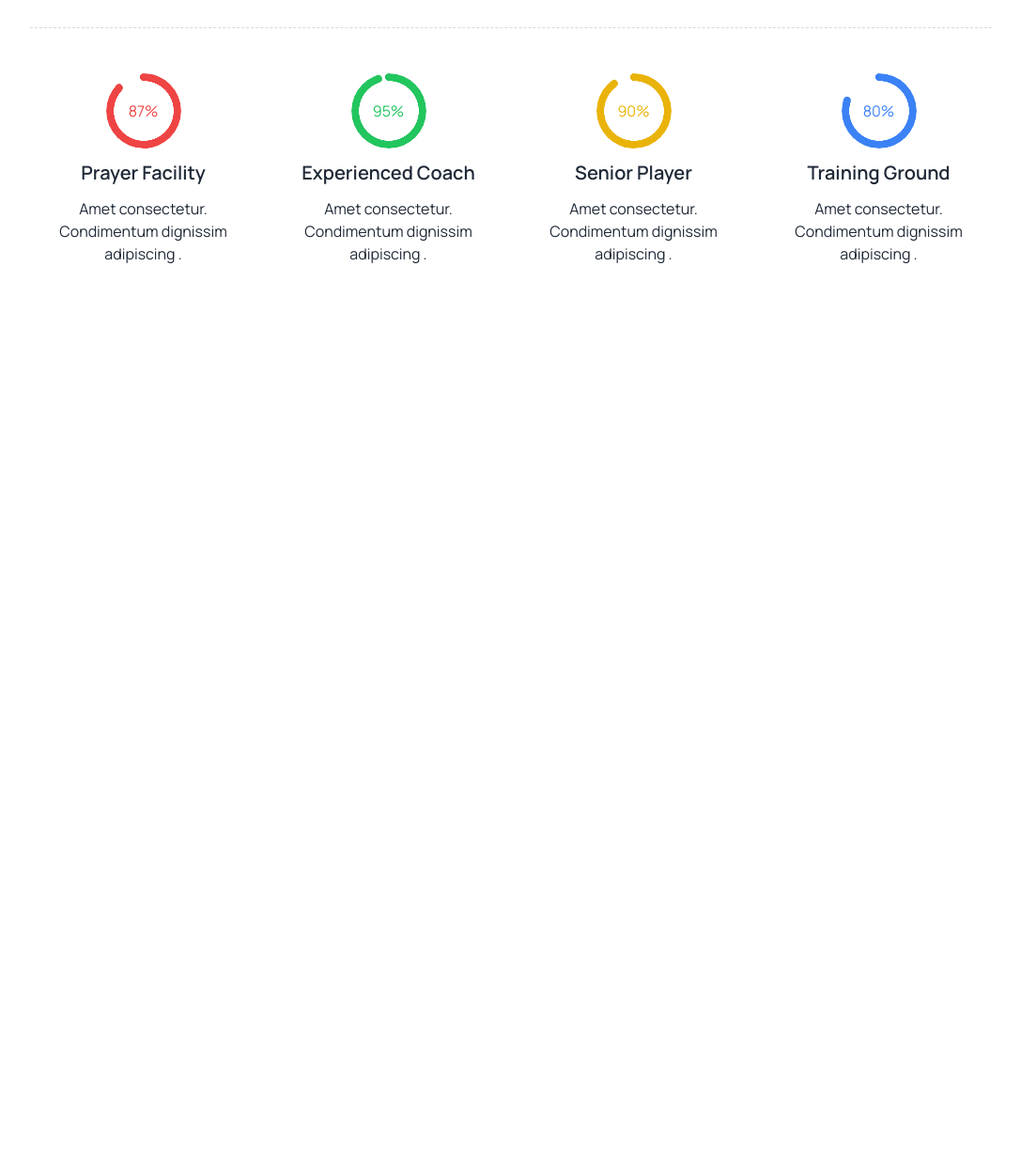
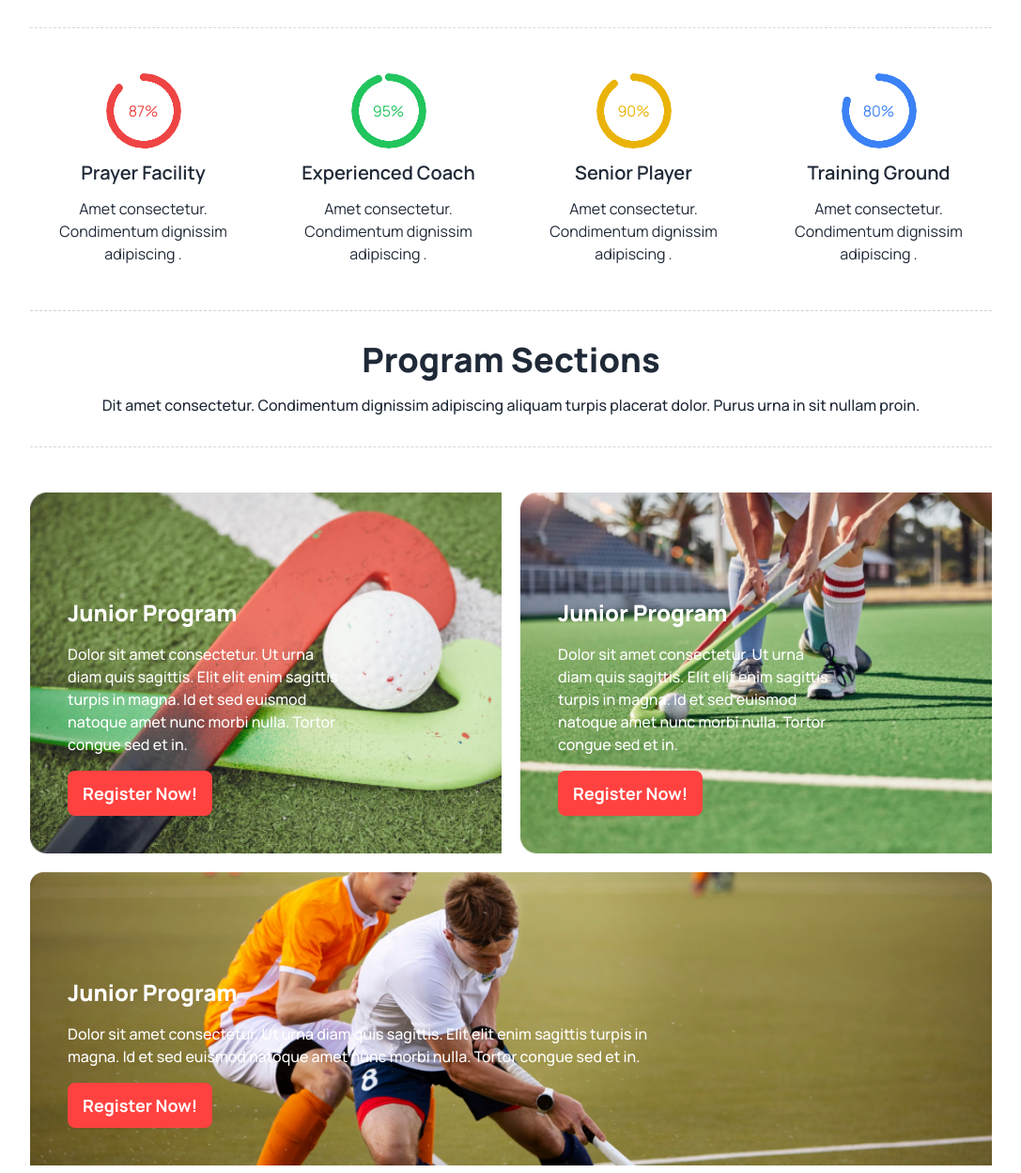
Before and after one commit to Tanjum22/Assignment-3, a plain HTML site: page index.html in a window 1280 px wide. Shown: the part 1086-2334 px from the top of the page at 94% size, without its empty margins (96-1183 px from the left). Before the commit the page ends 1376 px from the top, so only its background shows below. Drawn offline with nearby package versions, Linux system fonts and the light colour scheme.

Commit message:
added program section

```diff
--- a/index.html
+++ b/index.html
@@ -12,12 +12,13 @@
     <link href="https://fonts.googleapis.com/css2?family=Manrope:wght@400;500;600;700;800&display=swap"
         rel="stylesheet">
     <style>
-            .font-manrope{
+        .font-manrope {
             font-family: 'Manrope', sans-serif;
         }
-            .dashed-divider{
-                border-top:1px dashed rgb(210, 207, 207) ;
-                border-bottom:1px dashed rgb(219, 215, 215) ;
+
+        .dashed-divider {
+            border-top: 1px dashed rgb(210, 207, 207);
+            border-bottom: 1px dashed rgb(219, 215, 215);
         }
     </style>
 </head>
@@ -44,7 +45,8 @@
                             <li><a class="text-base font-bold">Contact</a></li>
                         </ul>
                     </div>
-                    <a class="btn btn-ghost text-xl lg:text-4xl font-extrabold">Hockey<span class="text-[#FF4240] font-extrabold -m-2">'</span>s</a>
+                    <a class="btn btn-ghost text-xl lg:text-4xl font-extrabold">Hockey<span
+                            class="text-[#FF4240] font-extrabold -m-2">'</span>s</a>
                 </div>
                 <div class="navbar-center hidden lg:flex ">
                     <ul class="menu menu-horizontal px-1">
@@ -91,9 +93,11 @@
                         <a href="#slide1" class="btn btn-circle">❯</a>
                     </div>
                 </div>
-                <div class="absolute bg-black text-white lg:w-1/2 -bottom-44 lg:bottom-8 lg:right-8 rounded-2xl p-6 justify-center items- space-y-4">
+                <div
+                    class="absolute bg-black text-white lg:w-1/2 -bottom-44 lg:bottom-8 lg:right-8 rounded-2xl p-6 justify-center items- space-y-4">
                     <h3 class="text-xl font-extrabold">Meet all the heroes from the field</h3>
-                    <p class="text-base font-medium">Dit amet consectetur. Condimentum dignissim adipiscing aliquam turpis placerat dolor. Purus urna in sit nullam proin. </p>
+                    <p class="text-base font-medium">Dit amet consectetur. Condimentum dignissim adipiscing aliquam
+                        turpis placerat dolor. Purus urna in sit nullam proin. </p>
                 </div>
             </div>
         </div>
@@ -102,7 +106,8 @@
         <section class="container mx-auto lg:px-32 p-2 pt-52 lg:pt-10">
             <div class="dashed-divider p-8 text-center space-y-4">
                 <h3 class="text-4xl font-extrabold">Professional Hockeys Club</h3>
-                    <p class="text-base font-medium">Dit amet consectetur. Condimentum dignissim adipiscing aliquam turpis placerat dolor. Purus urna in sit nullam proin. </p>
+                <p class="text-base font-medium">Dit amet consectetur. Condimentum dignissim adipiscing aliquam turpis
+                    placerat dolor. Purus urna in sit nullam proin. </p>
             </div>
             <div class="mt-12 grid gap-5 grid-cols-1 md:grid-cols-2 lg:grid-cols-4 ">
                 <div class="text-center space-y-3">
@@ -127,6 +132,33 @@
                 </div>
             </div>
         </section>
+        <section class="container mx-auto lg:px-32 p-2 lg:pt-10">
+            <div class="dashed-divider p-8 text-center space-y-4">
+                <h3 class="text-4xl font-extrabold">Program Sections</h3>
+                <p class="text-base font-medium">Dit amet consectetur. Condimentum dignissim adipiscing aliquam turpis
+                    placerat dolor. Purus urna in sit nullam proin. </p>
+            </div>
+            <div class="mt-12 grid gap-5 grid-cols-1 lg:grid-cols-2 ">
+                <div class="bg-[url('./Images/2.png')]  bg-cover">
+                    <h3 class="text-white lg:pl-10 lg:pt-28 text-2xl font-extrabold">Junior Program</h3>
+                    <p class="text-white lg:pl-10 lg:mt-4 yext-base font-medium lg:w-2/3">Dolor sit amet consectetur. Ut urna diam quis sagittis. Elit elit
+                        enim sagittis turpis in magna. Id et sed euismod natoque amet nunc morbi nulla. Tortor congue sed et in.</p>
+                        <a class="btn bg-[#FF4240] text-white text-lg font-bold mt-4 ml-10 border-0 mb-10">Register Now!</a>
+                </div>
+                <div class="bg-[url('./Images/3.png')] bg-cover">
+                    <h3 class="text-white pl-10 pt-28 text-2xl font-extrabold">Junior Program</h3>
+                    <p class="text-white pl-10 mt-4 yext-base font-medium w-2/3">Dolor sit amet consectetur. Ut urna diam quis sagittis. Elit elit
+                        enim sagittis turpis in magna. Id et sed euismod natoque amet nunc morbi nulla. Tortor congue sed et in.</p>
+                        <a class="btn bg-[#FF4240] text-white text-lg font-bold mt-4 ml-10 border-0 mb-10">Register Now!</a>
+                </div>
+                <div class=" col-span-2 bg-[url('./Images/4.png')] bg-cover">
+                    <h3 class="text-white pl-10 pt-28 text-2xl font-extrabold">Junior Program</h3>
+                    <p class="text-white pl-10 mt-4 yext-base font-medium w-2/3">Dolor sit amet consectetur. Ut urna diam quis sagittis. Elit elit
+                        enim sagittis turpis in magna. Id et sed euismod natoque amet nunc morbi nulla. Tortor congue sed et in.</p>
+                        <a class="btn bg-[#FF4240] text-white text-lg font-bold mt-4 ml-10 border-0 mb-10">Register Now!</a>
+                </div>
+            </div>
+        </section>
     </main>
     <footer>
 
```
Lines whose indentation alone changed are shown as unchanged.
